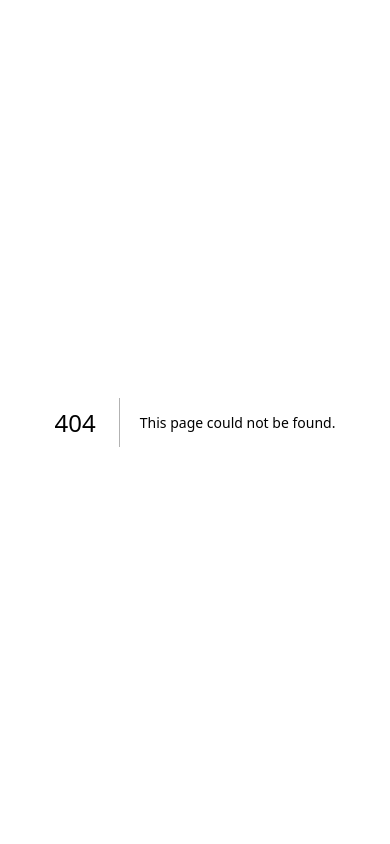
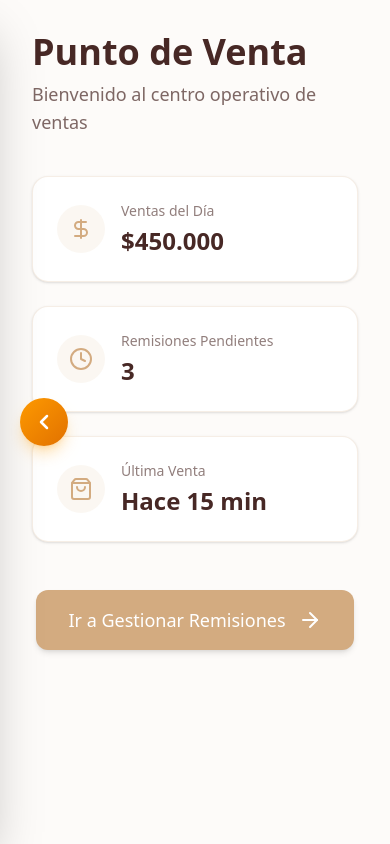
Before and after one commit to 2001mapa/doha-erp, a Next.js app: page /admin/pos in a window 390 px wide. Before the commit this address had no page. Built offline with nearby package versions, Linux system fonts and the light colour scheme.

Commit message:
feat: add POS dashboard page
- Created `src/app/admin/pos/page.tsx`
- Applied design constraints with custom colors
- Implemented responsive grid layout with stat cards
- Added primary CTA pointing to `/admin/pos/remisiones`

Co-authored-by: 2001mapa <129473218+2001mapa@users.noreply.github.com>

```diff
--- /dev/null
+++ b/src/app/admin/pos/page.tsx
@@ -0,0 +1,64 @@
+import React from 'react';
+import Link from 'next/link';
+import { DollarSign, Clock, ShoppingBag, ArrowRight } from 'lucide-react';
+
+export default function POSDashboard() {
+  return (
+    <div className="min-h-screen bg-[#fdfbf9] p-8">
+      <div className="max-w-6xl mx-auto w-full">
+        {/* Encabezado */}
+        <div className="mb-10">
+          <h1 className="text-4xl font-bold text-[#472825] mb-2">Punto de Venta</h1>
+          <p className="text-lg text-[#472825]/70">Bienvenido al centro operativo de ventas</p>
+        </div>
+
+        {/* Tarjetas de Resumen (Stats) */}
+        <div className="grid grid-cols-1 md:grid-cols-3 gap-6 mb-12">
+          {/* Tarjeta 1 */}
+          <div className="bg-white rounded-2xl p-6 shadow-sm border border-[#D3AB80]/20 flex items-center gap-4 hover:shadow-md transition-shadow">
+            <div className="w-12 h-12 rounded-full bg-[#D3AB80]/10 flex items-center justify-center">
+              <DollarSign className="text-[#D3AB80]" size={24} />
+            </div>
+            <div>
+              <p className="text-sm font-medium text-[#472825]/60 mb-1">Ventas del Día</p>
+              <p className="text-2xl font-semibold text-[#472825]">$450.000</p>
+            </div>
+          </div>
+
+          {/* Tarjeta 2 */}
+          <div className="bg-white rounded-2xl p-6 shadow-sm border border-[#D3AB80]/20 flex items-center gap-4 hover:shadow-md transition-shadow">
+            <div className="w-12 h-12 rounded-full bg-[#D3AB80]/10 flex items-center justify-center">
+              <Clock className="text-[#D3AB80]" size={24} />
+            </div>
+            <div>
+              <p className="text-sm font-medium text-[#472825]/60 mb-1">Remisiones Pendientes</p>
+              <p className="text-2xl font-semibold text-[#472825]">3</p>
+            </div>
+          </div>
+
+          {/* Tarjeta 3 */}
+          <div className="bg-white rounded-2xl p-6 shadow-sm border border-[#D3AB80]/20 flex items-center gap-4 hover:shadow-md transition-shadow">
+            <div className="w-12 h-12 rounded-full bg-[#D3AB80]/10 flex items-center justify-center">
+              <ShoppingBag className="text-[#D3AB80]" size={24} />
+            </div>
+            <div>
+              <p className="text-sm font-medium text-[#472825]/60 mb-1">Última Venta</p>
+              <p className="text-2xl font-semibold text-[#472825]">Hace 15 min</p>
+            </div>
+          </div>
+        </div>
+
+        {/* Botón de Acción Principal */}
+        <div className="flex justify-center">
+          <Link
+            href="/admin/pos/remisiones"
+            className="group flex items-center gap-3 bg-[#D3AB80] hover:bg-[#c2986c] text-white px-8 py-4 rounded-xl text-lg font-medium transition-all shadow-md hover:shadow-lg hover:-translate-y-0.5"
+          >
+            Ir a Gestionar Remisiones
+            <ArrowRight className="group-hover:translate-x-1 transition-transform" size={24} />
+          </Link>
+        </div>
+      </div>
+    </div>
+  );
+}
```
Also changed, not shown: 1 other file (tests, documents, lock files or other folders).
